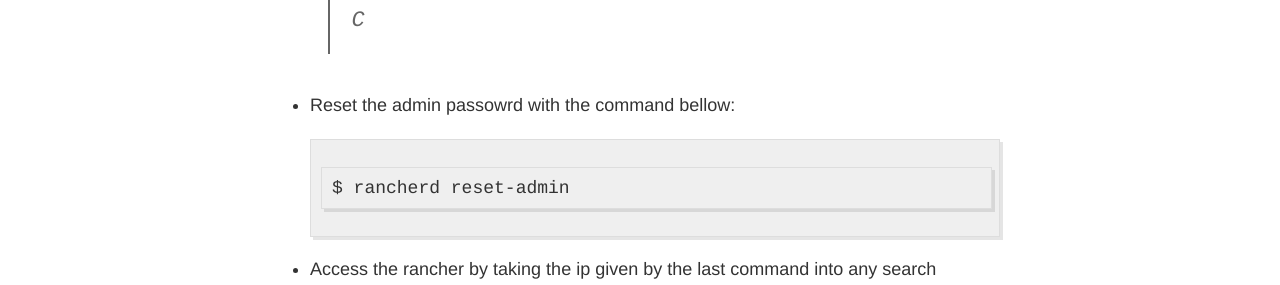
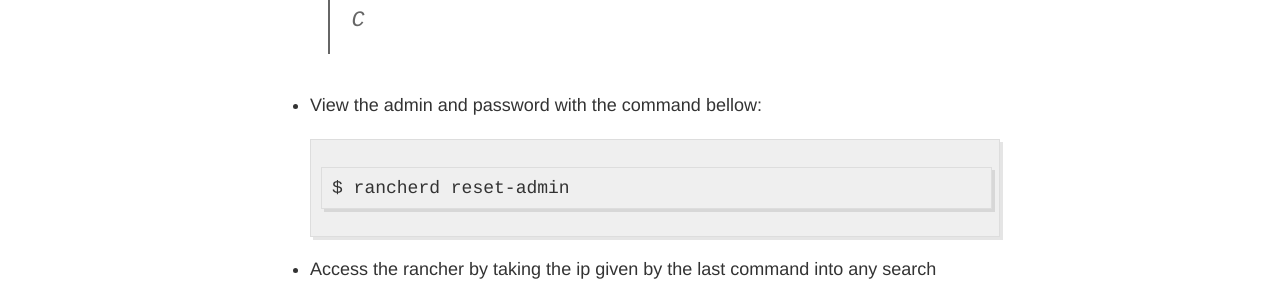
Before and after one commit to hermassest/hermassest.github.io, a Jekyll site: the page built from _posts/2023-01-03-Build-Your-Own-Raspberry-Pi-Cluster.md, in a window 1280 px wide and 900 px high, scrolled down 3746 px. Shown: the part 413-698 px from the top of the window. Built offline with Jekyll 4.4.1, drawn with Linux system fonts in a browser that asks for light colours; our own code applies the rules of GitHub Pages for plain Markdown files.

Commit message:
Update 2023-01-03-Build-Your-Own-Raspberry-Pi-Cluster.md

````diff
--- a/_posts/2023-01-03-Build-Your-Own-Raspberry-Pi-Cluster.md
+++ b/_posts/2023-01-03-Build-Your-Own-Raspberry-Pi-Cluster.md
@@ -109,7 +109,7 @@ $ jurnalctl -eu rancherd-service -f
 ```
 > If you want to stop monitoring or any process press `ctrl + C `
 
-- Reset the admin passowrd with the command bellow:
+- View the admin and password with the command bellow:
 ```
 $ rancherd reset-admin
 ```
````
